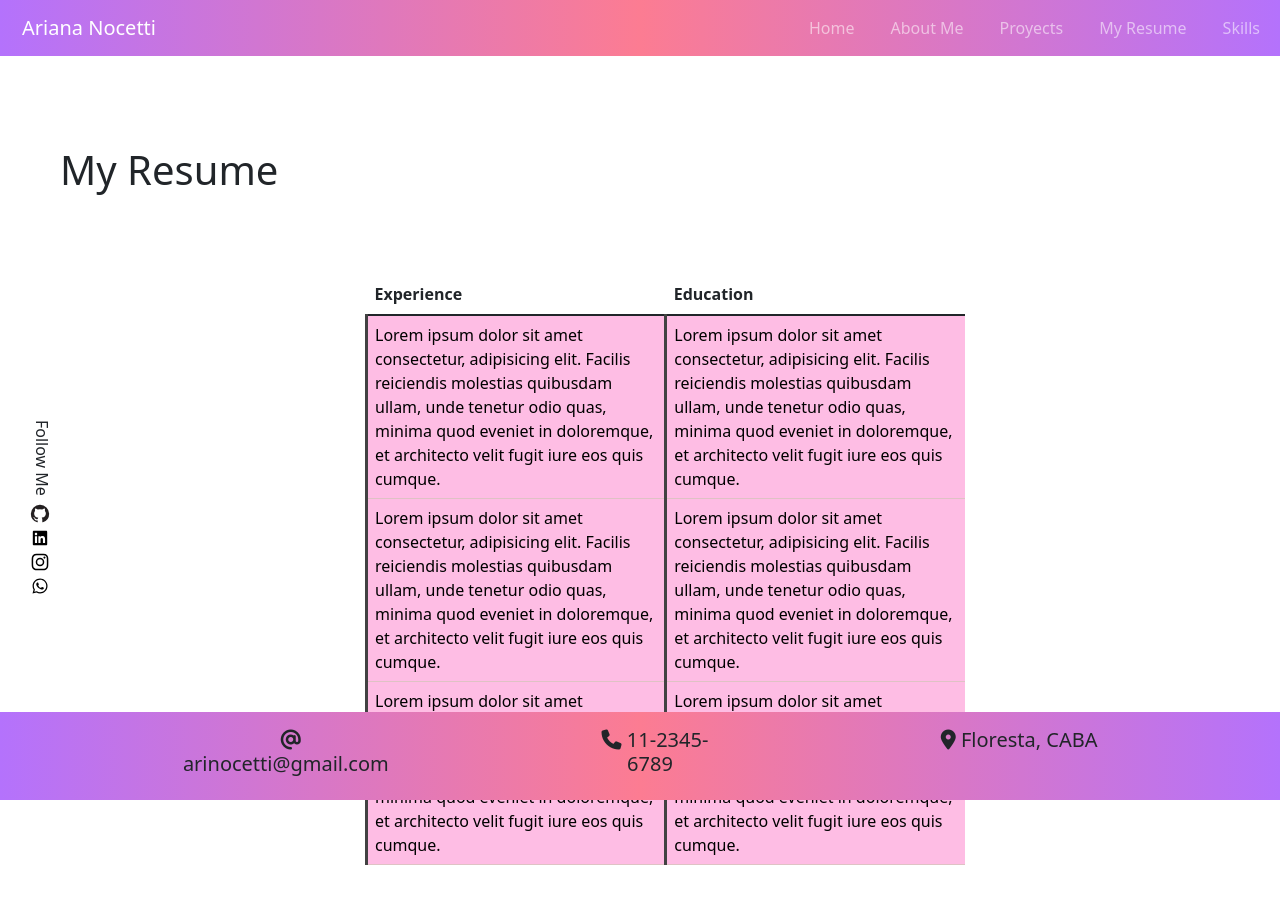
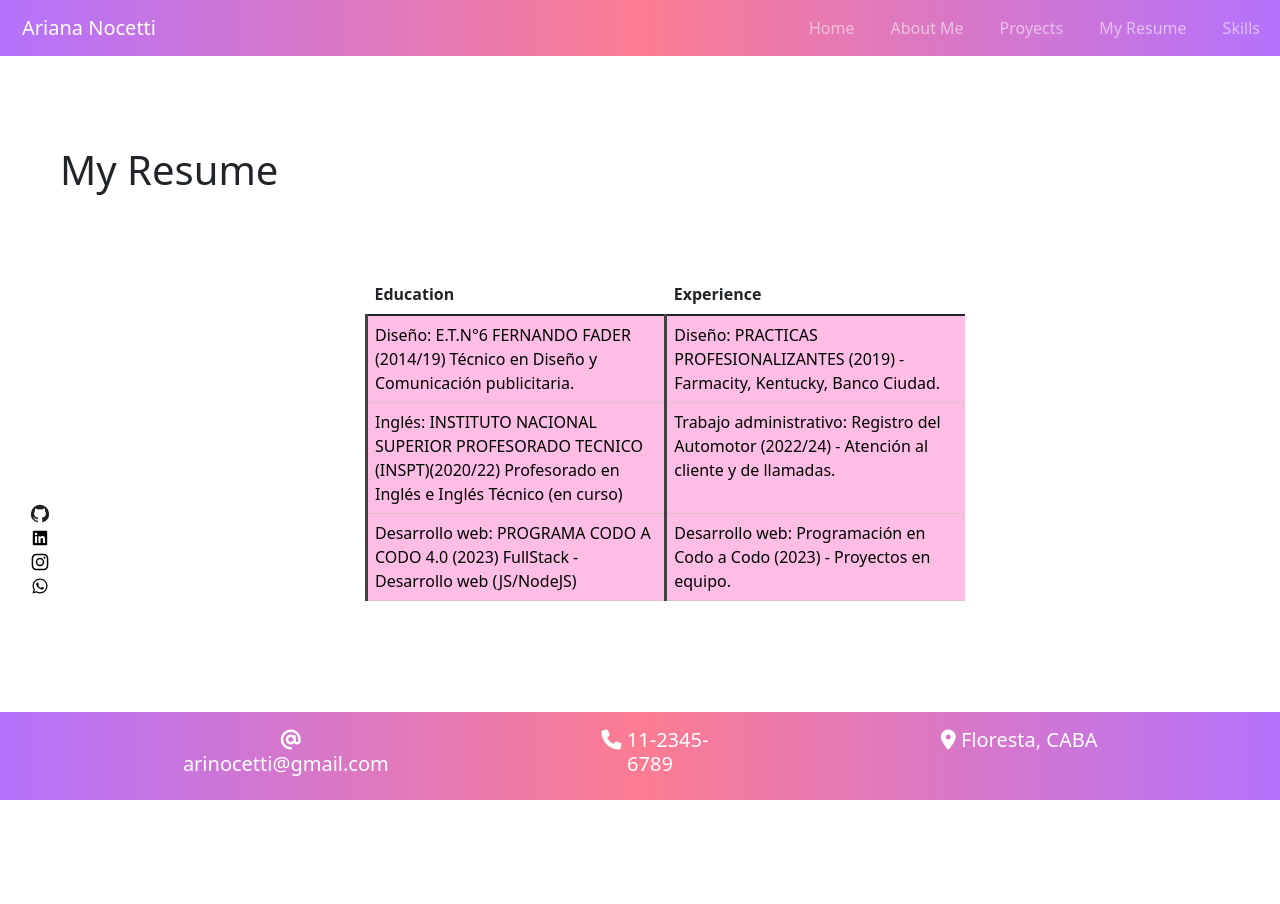
Before and after one commit to AriNocetti/PF-Nocetti, a plain HTML site: page pages/My Resume.html in a window 1280 px wide. After the commit the page ends 801 px from the top, so only its background shows below. Drawn offline with nearby package versions, Linux system fonts and the light colour scheme.

Commit message:
buenas practicas del SEO y agregado de textos

```diff
--- a/pages/My Resume.html
+++ b/pages/My Resume.html
@@ -4,13 +4,15 @@
 <head>
     <meta charset="UTF-8">
     <meta name="viewport" content="width=device-width, initial-scale=1.0">
+    <meta name="keywords" content="desarrollo web, aprendiz, JavaScript, Js, HTML, CSS, Portfolio, Proyectos, estudiante, creatividad, Angular, diseño web, ingles, bilingûe, junior, experiencia, oportunidades de prácticas, teamwork, trabajo en equipo, frontend">
+    <meta name="description" content="Soy Ariana Nocetti, una estudiante apasionada por el desarrollo web en busca de oportunidades. Con conocimientos básicos en Angular, JavaScript, HTML y CSS, mo portafolio muestra proyectos creativos listos para aprender y crecer en esta industria emocionante.">
     <link href="https://cdn.jsdelivr.net/npm/bootstrap@5.1.3/dist/css/bootstrap.min.css" rel="stylesheet"
         integrity="sha384-1BmE4kWBq78iYhFldvKuhfTAU6auU8tT94WrHftjDbrCEXSU1oBoqyl2QvZ6jIW3" crossorigin="anonymous">
     <link rel="stylesheet" href="https://cdnjs.cloudflare.com/ajax/libs/font-awesome/6.5.1/css/all.min.css"
         integrity="sha512-DTOQO9RWCH3ppGqcWaEA1BIZOC6xxalwEsw9c2QQeAIftl+Vegovlnee1c9QX4TctnWMn13TZye+giMm8e2LwA=="
         crossorigin="anonymous" referrerpolicy="no-referrer" />
     <link rel="stylesheet" href="../scss/Estilos.css">
-    <title>ariana.nocetti.portfolio</title>
+    <title>Portfolio ArianaNocetti - My Resume</title>
 </head>
 
 <body>
@@ -18,7 +20,7 @@
         <!--navbar inicio-->
         <nav class="navbar navbar-expand-sm navbar-dark">
             <div class="container-fluid">
-                <a class="navbar-brand" href="#">Ariana Nocetti</a>
+                <a class="navbar-brand" href="../index.html">Ariana Nocetti</a>
                 <button class="navbar-toggler" type="button" data-bs-toggle="collapse"
                     data-bs-target="#collapsibleNavbar">
                     <span class="navbar-toggler-icon"></span>
@@ -52,34 +54,29 @@
             <table class="table">
                 <thead>
                     <tr>
+                        <th>Education</th>
                         <th>Experience</th>
-                        <th>Education</th>
                     </tr>
                 </thead>
                 <tbody>
                     <tr class="table-danger">
-                        <td>Lorem ipsum dolor sit amet consectetur, adipisicing elit. Facilis reiciendis molestias
-                            quibusdam ullam, unde tenetur odio quas, minima quod eveniet in doloremque, et architecto
-                            velit fugit iure eos quis cumque.</td>
-                        <td>Lorem ipsum dolor sit amet consectetur, adipisicing elit. Facilis reiciendis molestias
-                            quibusdam ullam, unde tenetur odio quas, minima quod eveniet in doloremque, et architecto
-                            velit fugit iure eos quis cumque.</td>
+                        <td>Diseño: E.T.N°6 FERNANDO FADER (2014/19)
+                        Técnico en Diseño y Comunicación publicitaria.
+                        </td>
+                        <td>Diseño: PRACTICAS PROFESIONALIZANTES (2019) - Farmacity, Kentucky, Banco Ciudad.</td>
                     </tr>
                     <tr class="table-danger">
-                        <td>Lorem ipsum dolor sit amet consectetur, adipisicing elit. Facilis reiciendis molestias
-                            quibusdam ullam, unde tenetur odio quas, minima quod eveniet in doloremque, et architecto
-                            velit fugit iure eos quis cumque.</td>
-                        <td>Lorem ipsum dolor sit amet consectetur, adipisicing elit. Facilis reiciendis molestias
-                            quibusdam ullam, unde tenetur odio quas, minima quod eveniet in doloremque, et architecto
-                            velit fugit iure eos quis cumque.</td>
+                        <td>Inglés: INSTITUTO NACIONAL SUPERIOR PROFESORADO TECNICO (INSPT)(2020/22)
+                        Profesorado en Inglés e Inglés Técnico (en curso)
+                        </td>
+                        <td>Trabajo administrativo: Registro del Automotor (2022/24) - Atención al cliente y de llamadas.
+                        </td>
                     </tr>
                     <tr class="table-danger">
-                        <td>Lorem ipsum dolor sit amet consectetur, adipisicing elit. Facilis reiciendis molestias
-                            quibusdam ullam, unde tenetur odio quas, minima quod eveniet in doloremque, et architecto
-                            velit fugit iure eos quis cumque.</td>
-                        <td>Lorem ipsum dolor sit amet consectetur, adipisicing elit. Facilis reiciendis molestias
-                            quibusdam ullam, unde tenetur odio quas, minima quod eveniet in doloremque, et architecto
-                            velit fugit iure eos quis cumque.</td>
+                        <td>Desarrollo web: PROGRAMA CODO A CODO 4.0 (2023)
+                        FullStack - Desarrollo web (JS/NodeJS)
+                        </td>
+                        <td>Desarrollo web: Programación en Codo a Codo (2023) - Proyectos en equipo.</td>
                     </tr>
                 </tbody>
             </table>
@@ -87,11 +84,10 @@
     </main>
     <!--fin-->
     <aside class="ContainerIcon">
-        <p>Follow Me</p>
-        <a><img src="../assets/iconos/github.svg" alt="github logo"></a>
-        <a><img src="../assets/iconos/social-linkedin.svg" alt="linkedin logo"></a>
-        <a><img src="../assets/iconos/instagram.svg" alt="instagram logo"></a>
-        <a><img src="../assets/iconos/whatsapp.svg" alt="whatsapp logo"></a>
+        <a><img src="../assets/iconos/github.webp" alt="github logo" href="https://github.com/AriNocetti/Portfolio-Ariana-Nocetti"></a>
+        <a><img src="../assets/iconos/social-linkedin.webp" alt="linkedin logo" href="https://ar.linkedin.com/"></a>
+        <a><img src="../assets/iconos/instagram.webp" alt="instagram logo" href="https://www.instagram.com/"></a>
+        <a><img src="../assets/iconos/whatsapp.webp" alt="whatsapp logo" href="https://wa.me/1123456789"></a>
     </aside>
     <!--inicia footer-->
     <footer class="btext-white p-2 fixed-bottom">
@@ -131,20 +127,3 @@
 </body>
 
 </html>
-
-<!-- table{
-    display: inline;
-    border-spacing: 10px 0;
-}
-th{
-    margin: 0 auto;
-    text-align: left;
-}
-td div{
-    background-color: aqua;
-    margin: 5px;
-    height: 50px;
-}
-td{
-    border-left: 1px solid black;
-} -->
--- a/scss/_footer.scss
+++ b/scss/_footer.scss
@@ -1,4 +1,5 @@
 footer{
+    color: white;
     background-color: map-get($paleta-colores , fondo);
     background: map-get($paleta-colores, degrade);
     margin-top: 250px;
```
Also changed, not shown: index.html (+9 -7 lines), pages/About Me.html (+12 -8 lines), pages/Proyects.html (+14 -12 lines), pages/Skills.html (+8 -6 lines), assets/iconos/github.svg (deleted), assets/iconos/github.webp (added), assets/iconos/instagram.svg (deleted), assets/iconos/instagram.webp (added), assets/iconos/social-linkedin.svg (deleted), assets/iconos/social-linkedin.webp (added), assets/iconos/whatsapp.svg (deleted), assets/iconos/whatsapp.webp (added), scss/Estilos.css, 1 other file.
